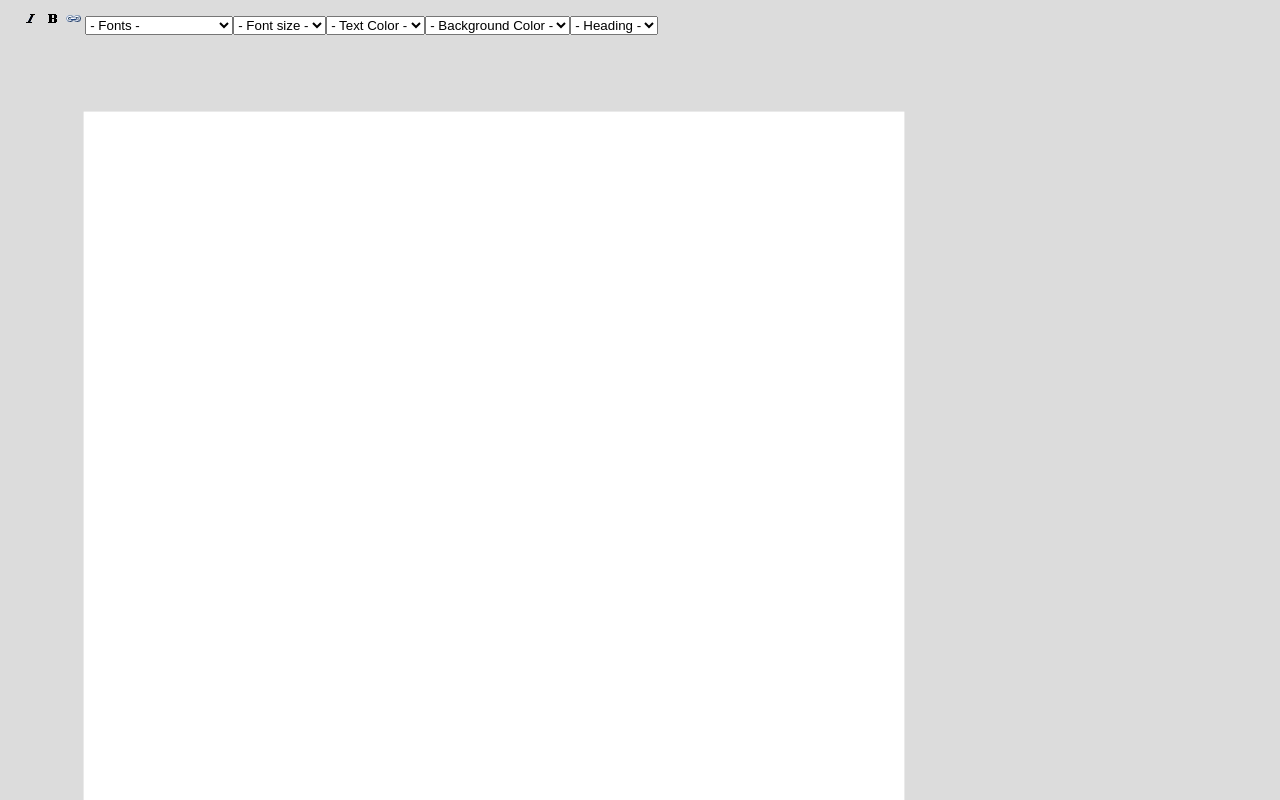
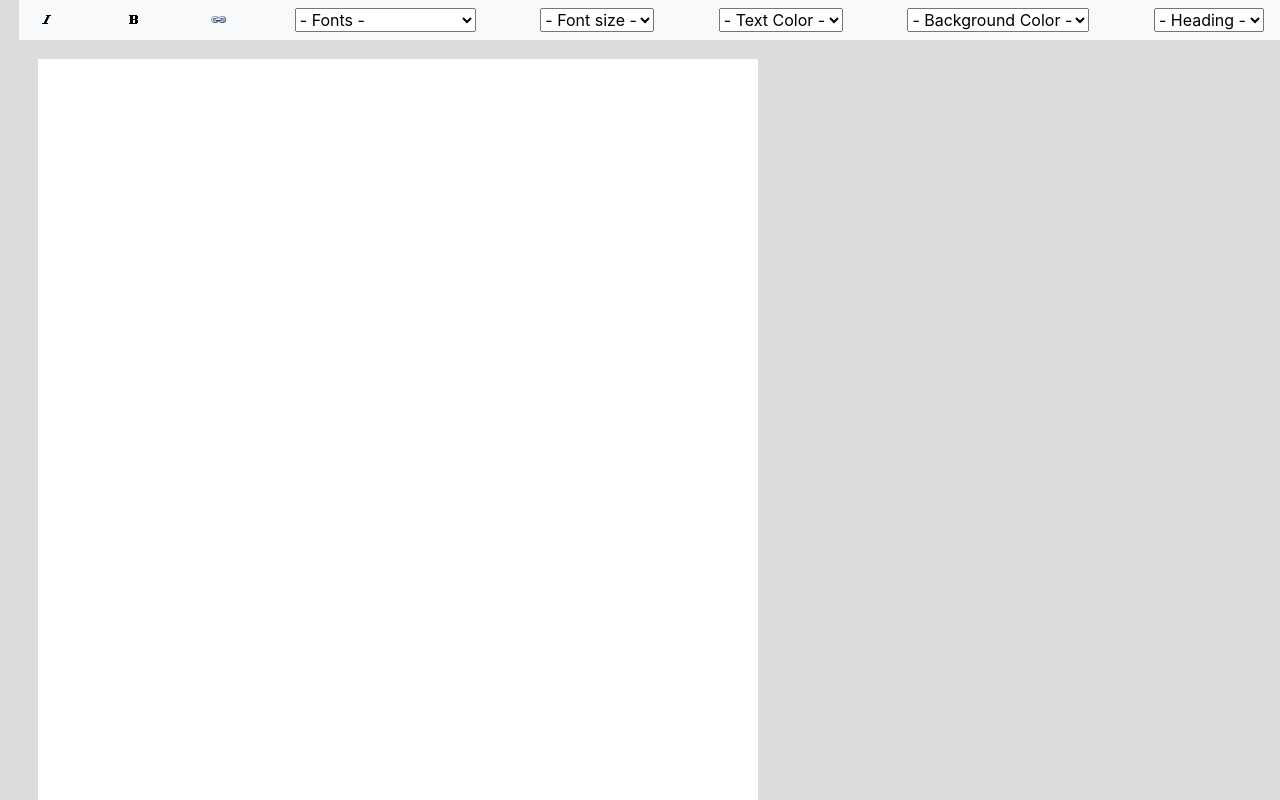
Before and after one commit to CodeHabesha/derassi, a React (Create React App) app: page / in a window 1280 px wide. Shown: the top 800 px of the page. Built offline with nearby package versions, Linux system fonts and the light colour scheme.

Commit message:
add fixed top with bootstrap

```diff
--- a/package.json
+++ b/package.json
@@ -6,6 +6,7 @@
     "react-scripts": "^2.0.2"
   },
   "dependencies": {
+    "bootstrap": "^4.2.1",
     "deep-freeze": "0.0.1",
     "prop-types": "^15.6.1",
     "react": "^16.3.1",
--- a/src/components/App.css
+++ b/src/components/App.css
@@ -77,7 +77,7 @@ body {
     height: 10in;
     width: 7.5in;
     box-align: center;
-    transform: scale(0.9);
+    /* transform: scale(0.9);  */
     overflow: hidden;
 
 }
--- a/src/components/App.js
+++ b/src/components/App.js
@@ -1,6 +1,7 @@
 import React from 'react'
 import Pages from './pages'
 import { fontStyle}  from '../GLOBAL'
+import 'bootstrap/dist/css/bootstrap.min.css';
 import './App.css'
 
 
--- a/src/components/menu.js
+++ b/src/components/menu.js
@@ -14,7 +14,7 @@ import fonts from './fontFamily'
 const Menu = () => {
 
     return (
-        <div className="menu">
+        <nav className="navbar sticky-top navbar-light bg-light">
 
             <EditButton cmd="italic" img={italic} />
             <EditButton cmd="bold" img={bold} />
@@ -82,7 +82,7 @@ const Menu = () => {
 
 
 
-        </div>
+        </nav>
     )
 
 }
--- a/src/eventHandlers/onChange.js
+++ b/src/eventHandlers/onChange.js
@@ -11,6 +11,9 @@ const onChange = (e, self) => {
   let lastNode = e.srcElement.lastChild
   let range = document.createRange()
 
+  if(!range){
+    return;
+  }
   range.setStart(firstNode, 0)
   range.setEnd(lastNode, 0)
   let rect = range.getBoundingClientRect()
--- a/src/index.js
+++ b/src/index.js
@@ -1,7 +1,7 @@
 import React from 'react'
 import { render } from 'react-dom'
 import App from './components/App'
-
+import 'bootstrap/dist/css/bootstrap.min.css';
 
 
 render(
```
